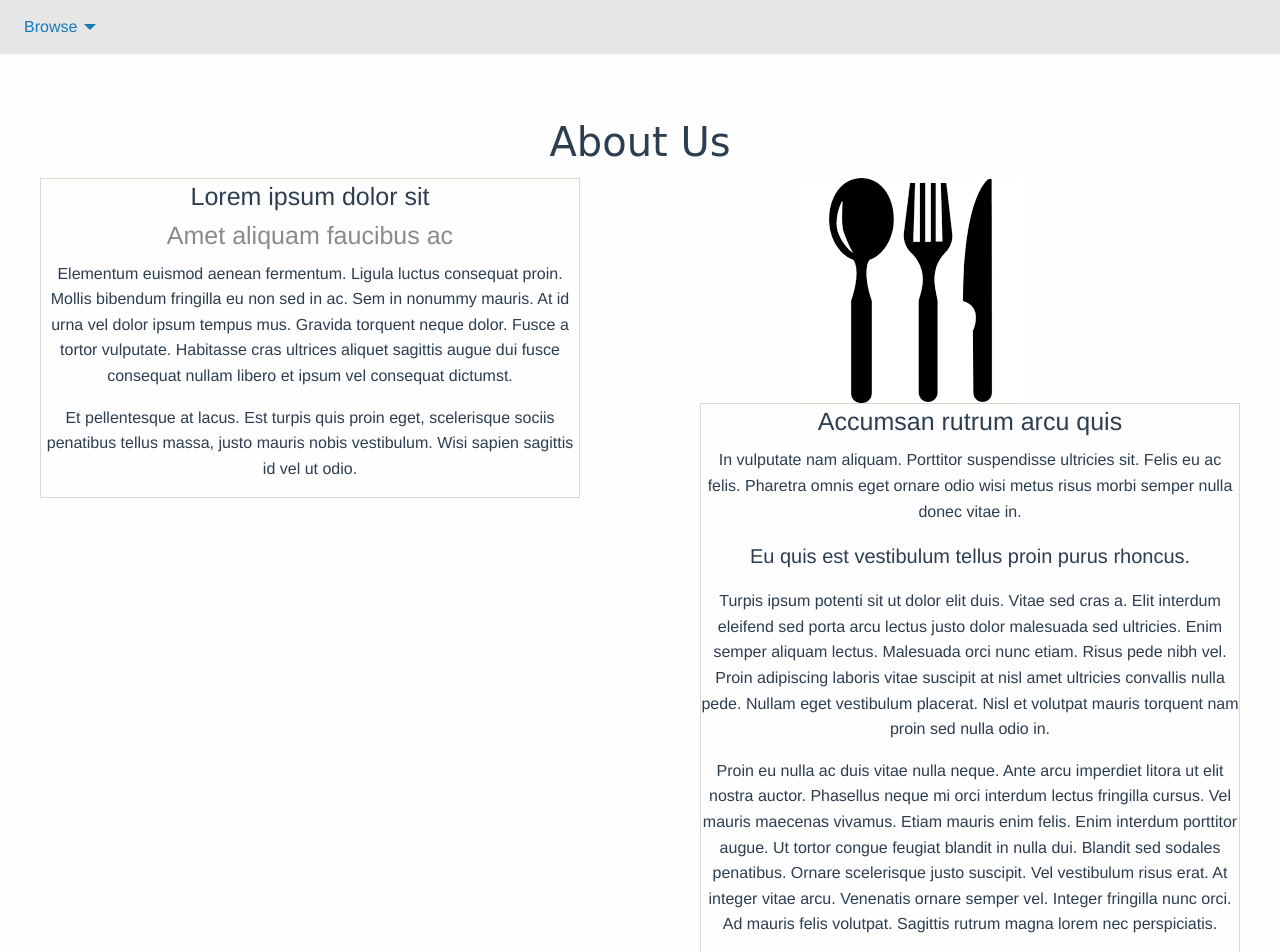
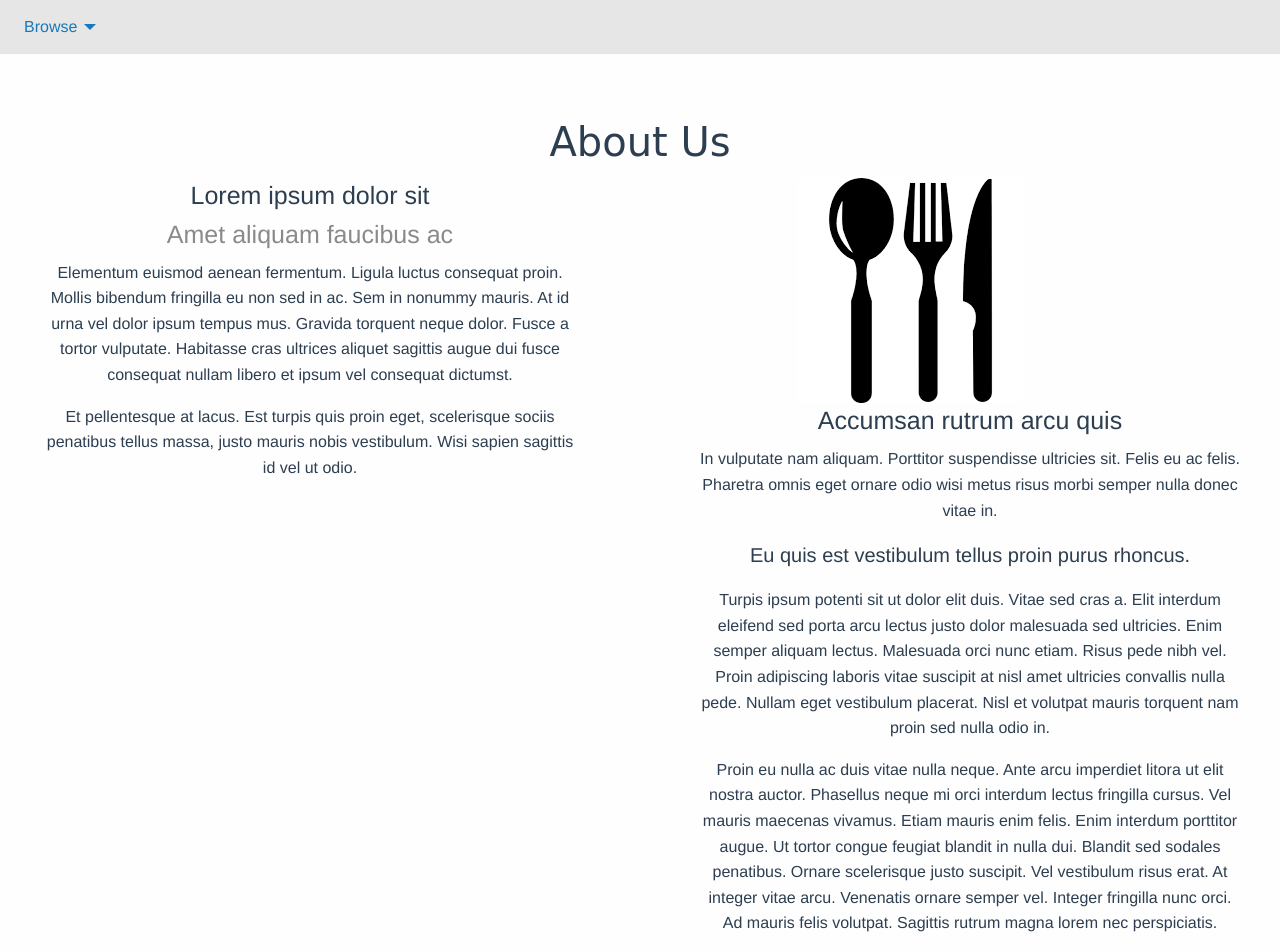
Before and after one commit to bitjawn/VAP, a Vue app: page /about in a window 1280 px wide. Built offline with nearby package versions, Linux system fonts and the light colour scheme.

Commit message:
Initial commit

```diff
--- a/src/components/About.vue
+++ b/src/components/About.vue
@@ -3,7 +3,7 @@
     <h2>{{msg}}</h2>
      <div class="row v-scroll">
         <img src="graphics/background4.png" class="about">
-        <div class="left-floater border">
+        <div class="left-floater">
             <h4>Lorem ipsum dolor sit<div class="subheader">Amet aliquam faucibus ac</div></h4>
             <p>
                 Elementum euismod aenean fermentum. Ligula luctus consequat proin. Mollis bibendum fringilla eu non sed in ac. Sem in nonummy mauris. At id urna vel dolor ipsum tempus mus. Gravida torquent neque dolor. Fusce a tortor vulputate. Habitasse cras ultrices aliquet sagittis augue dui fusce consequat nullam libero et ipsum vel consequat dictumst.
@@ -12,7 +12,7 @@
                 Et pellentesque at lacus. Est turpis quis proin eget, scelerisque sociis penatibus tellus massa, justo mauris nobis vestibulum. Wisi sapien sagittis id vel ut odio.
             </p>
         </div>
-        <div class="right-floater border">
+        <div class="right-floater">
             <h4>Accumsan rutrum arcu quis</h4>
             <p>
                 In vulputate nam aliquam. Porttitor suspendisse ultricies sit. Felis eu ac felis. Pharetra omnis eget ornare odio wisi metus risus morbi semper nulla donec vitae in.
```
